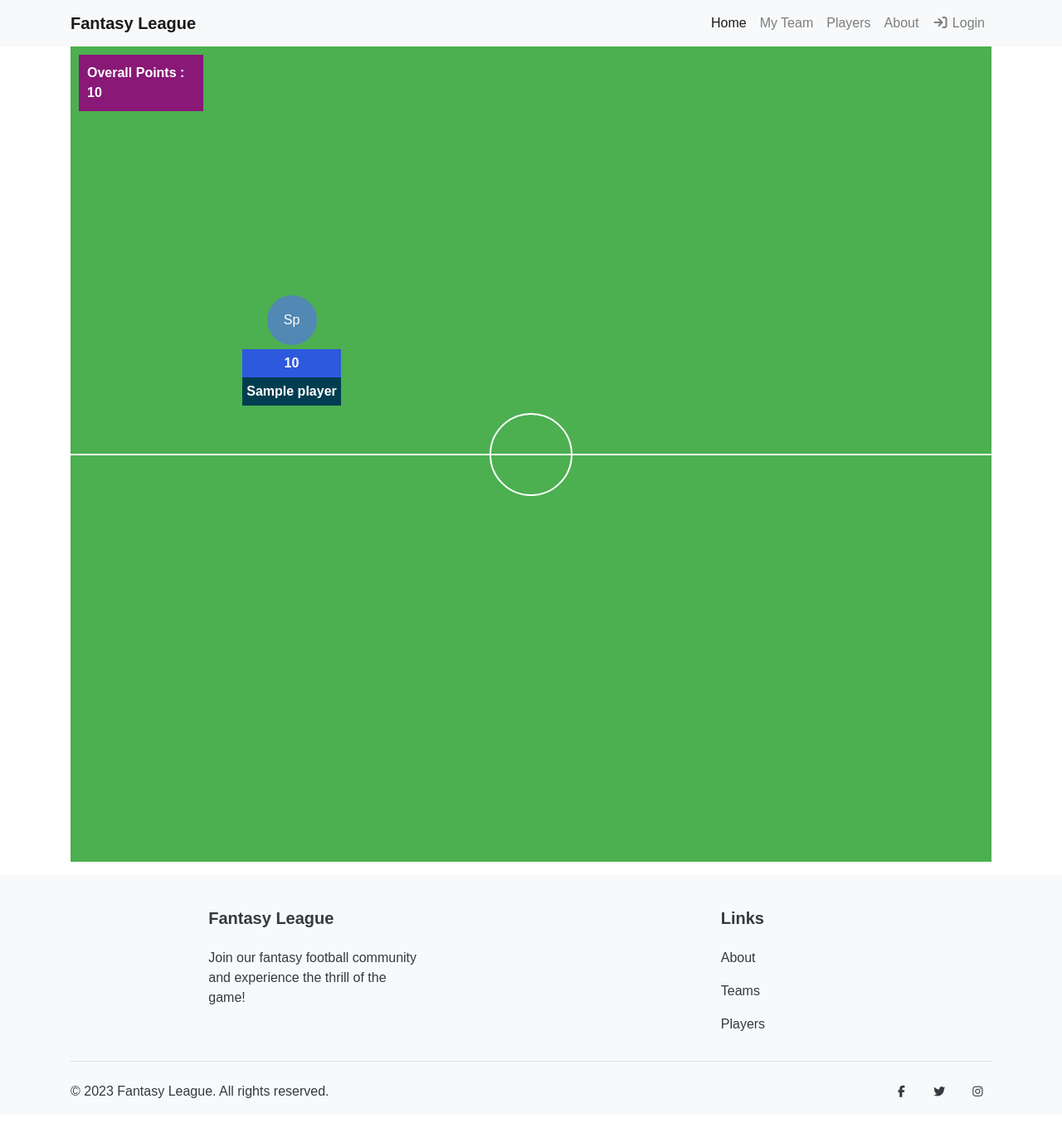
After one commit to Alash-Shrestha/FantasyFootball, a Django app: template templates/fantasy/points.html in a window 1280 px wide. The commit adds this page. Shown: the whole page at 83% size. Run offline with Django 3.2, Linux system fonts and the light colour scheme; the template is opened without the code that fills it: most values are stand-ins (such as "Sample title", 1, 10 or a date in 2020); some libraries are stand-ins or nearby versions.

Commit message:
my team points

```diff
--- a/fantasy/urls.py
+++ b/fantasy/urls.py
@@ -1,8 +1,9 @@
 from django.urls import path
-from .views import SyncMatchPointsView
+from .views import *
 
 app_name = 'fantasy'
 
 urlpatterns = [
     path('sync-match-points/', SyncMatchPointsView.as_view(), name='sync-match-points'),
+    path('my-team/<int:pk>/points', MyTeamView.as_view(), name='my-team-overall'),
 ]
--- /dev/null
+++ b/static/css/points.css
@@ -0,0 +1,128 @@
+body {
+  font-family: "Arial", sans-serif;
+  margin: 0;
+  padding: 0;
+  display: flex;
+  flex-direction: column;
+  height: 170vh;
+}
+
+#container {
+  display: flex;
+  flex: 1;
+  height: 150vh;
+}
+
+#football-field {
+  flex: 1;
+  background-color: #4caf50;
+  position: relative;
+  overflow: auto;
+  height: 100%;
+}
+
+
+
+#football-field::before {
+  content: "";
+  position: absolute;
+  width: 100px;
+  height: 100px;
+  border: 2px solid #fff;
+  border-radius: 50%;
+  top: 50%;
+  left: 50%;
+  transform: translate(-50%, -50%);
+}
+
+#football-field::after {
+  content: "";
+  position: absolute;
+  width: 100%;
+  height: 2px;
+  background-color: #fff;
+  top: 50%;
+  left: 0;
+  transform: translateY(-50%);
+}
+
+.goal-post {
+  position: absolute;
+  background-color: #fff;
+  width: 15%;
+  height: 2%;
+}
+
+.goal-post.left {
+  top: 0;
+  left: 42.5%;
+  transform: translateX(-50%);
+}
+
+.goal-post.right {
+  bottom: 0;
+  right: 42.5%;
+  transform: translateX(50%);
+}
+
+.player {
+  position: absolute;
+  height: 150px;
+  width: 200px;
+  color: #fff;
+  display: flex;
+  flex-direction: column;
+  align-items: center;
+}
+
+
+.player-avatar {
+  width: 60px;
+  height: 60px;
+  background-color: rgb(81, 136, 180);
+  color: #fff;
+  text-align: center;
+  line-height: 60px;
+  cursor: pointer;
+  border-radius: 50%;
+  margin: 5px;
+}
+
+.player-detail {
+  display: flex;
+  flex-direction: column;
+}
+.player-points {
+  background-color: rgb(45, 89, 221);
+  padding: 5px;
+  color: white;
+  font-weight: 600;
+  text-align: center;
+}
+.player-fullname {
+  background-color: rgb(0, 61, 80);
+  color: white;
+  font-weight: 600;
+  padding: 5px;
+}
+.delete-btn {
+  position: absolute;
+  top: 0;
+  right: 0;
+  background-color: #ff5050;
+  color: #fff;
+  border: none;
+  border-radius: 50%;
+  width: 20px;
+  height: 20px;
+  cursor: pointer;
+}
+
+.total-points {
+  font-weight: 600;
+  color: white;
+  background-color: rgb(137, 24, 118);
+  width: 150px;
+  padding: 10px;
+  margin: 10px;
+}
--- /dev/null
+++ b/static/js/points.js
@@ -0,0 +1,16 @@
+document.addEventListener("DOMContentLoaded", function () {
+  var players = document.querySelectorAll(".player");
+
+  players.forEach(function (player) {
+    var playerNameElement = player.querySelector(".player-fullname");
+    var playerAvatarElement = player.querySelector(".player-avatar");
+
+    var initials = playerNameElement.textContent
+      .trim()
+      .split(" ")
+      .map((word) => word[0])
+      .join("");
+
+    playerAvatarElement.textContent = initials;
+  });
+});
--- /dev/null
+++ b/templates/fantasy/points.html
@@ -0,0 +1,70 @@
+{% extends 'layouts/base.html' %}
+{% load static %}
+{% block head %}
+<link rel="stylesheet" href="{% static 'css/points.css' %}" />
+
+<style>
+    .first-child-player{
+        left: 44%;
+
+    }
+    .player:first-child {
+  left: 44%;
+  top: 10%;
+}
+
+.player:nth-child(2) {
+  left: 15%;
+  top: 30%;
+}
+
+.player:nth-child(3) {
+  left: 75%;
+  top: 30%;
+}
+
+.player:nth-child(4) {
+  left: 44%;
+  top: 55%;
+}
+
+.player:nth-child(5) {
+  left: 44%;
+  top: 80%;
+}
+</style>
+
+{% endblock %}
+
+{% block content %}
+
+
+    <div class="container" id="container">
+      <div id="football-field">
+        <div class="total-points" style="left: 13%; top: 15%">
+          <span>Overall Points : {{object.points}}</span>
+        </div>
+
+        {% for player, points in object.player_and_points.items %}
+        <div class="player {% if forloop.last %}first-child-player{% endif %}"  >
+          <div class="player-avatar"></div>
+          <div class="player-detail">
+            <div class="player-points">{{points}}</div>
+            <div class="player-fullname">{{player}}</div>
+          </div>
+        </div>
+        {% endfor %}
+
+      </div>
+    </div>
+
+
+
+
+{% endblock content %}
+
+
+{% block script %}
+<script src="{% static 'js/points.js' %}"></script>
+
+{% endblock %}
--- /dev/null
+++ b/templates/includes/navbar.html
@@ -0,0 +1,32 @@
+<nav class="navbar navbar-expand-lg navbar-light bg-light shadow-sm">
+    <div class="container">
+        <a class="navbar-brand" href="{% url 'accounts:home' %}"><strong>Fantasy League</strong></a>
+        <button class="navbar-toggler" type="button" data-toggle="collapse" data-target="#navbarNavAltMarkup" aria-controls="navbarNavAltMarkup" aria-expanded="false" aria-label="Toggle navigation">
+            <span class="navbar-toggler-icon"></span>
+        </button>
+        <div class="collapse navbar-collapse" id="navbarNavAltMarkup">
+            <div class="navbar-nav ml-auto">
+                <a class="nav-item nav-link active" href="{% url 'accounts:home' %}">Home <span class="sr-only">(current)</span></a>
+                {% if user.is_authenticated %}
+                <a class="nav-item nav-link" href="{% url 'accounts:edit_profile' %}">Profile</a>
+                {% endif %}
+
+                <a class="nav-item nav-link" href="{% if user.is_authenticated %}{% url 'fantasy:my-team-overall' request.user.fantasyteam.first.pk %}{% else %}{% url 'accounts:login' %}{% endif %}">My Team</a>
+                <a class="nav-item nav-link" href="">Players</a>
+                <a class="nav-item nav-link" href="{% url 'accounts:about' %}">About</a>
+
+                {% if user.is_authenticated %}
+                    <a class="nav-item nav-link" href="{% url 'accounts:logout' %}">
+                        <i class="fa fa-sign-out" aria-hidden="true"></i> Logout
+                    </a>
+                {% else %}
+                    <a class="nav-item nav-link" href="{% url 'accounts:login' %}">
+                        <i class="fa fa-sign-in" aria-hidden="true"></i> Login
+                    </a>
+                {% endif %}
+            </div>
+
+        </div>
+
+    </div>
+</nav>
```
Also changed, not shown: accounts/views.py (+7 -0 lines), fantasy/models.py (+34 -2 lines), fantasy/views.py (+16 -1 lines), static/css/style.css (added, +155 -0 lines), static/js/script.js (added, +121 -0 lines), templates/home.html (+10 -4 lines), templates/layouts/base.html (+1 -31 lines).
